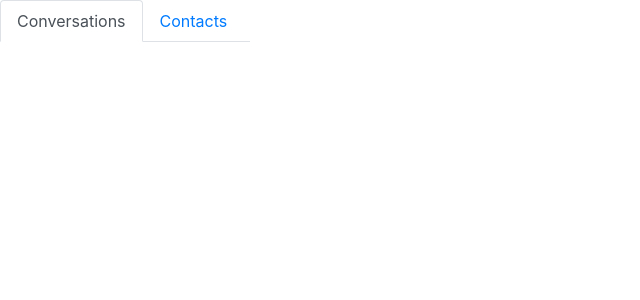
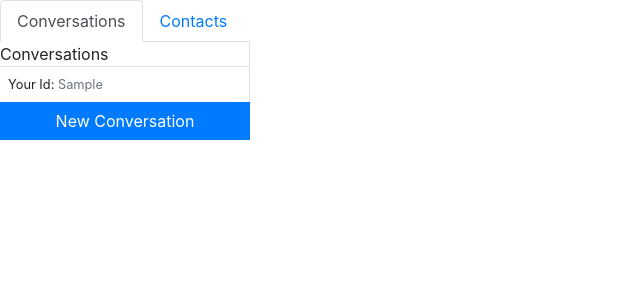
Before and after one commit to guru-apr21/socket, a React (Create React App) app: page / in a window 1280 px wide. Both pictures are taken after typing "Sample" into the empty fields and a click on the button "Login". Shown: the top 300 px of the page, without its empty margins (0-640 px from the left). Built offline with nearby package versions, Linux system fonts and the light colour scheme.

Commit message:
Define Tab content and Modal based on activeKeys

```diff
--- a/src/components/Sidebar.js
+++ b/src/components/Sidebar.js
@@ -1,11 +1,16 @@
 import React, { useState } from 'react';
-import { Tab, Nav } from 'react-bootstrap';
+import { Tab, Nav, Button, Modal } from 'react-bootstrap';
+import Conversation from './Conversation';
+import Contacts from './Contacts';
+import NewContactsModal from './NewContactsModal';
+import NewConversationModal from './NewConversationModal';
 
 const CONVERSATIONS_KEY = 'conversations';
 const CONTACTS_KEY = 'contacts';
 
-const Sidebar = () => {
+const Sidebar = ({ id }) => {
   const [activeKey, setActiveKey] = useState(CONVERSATIONS_KEY);
+  const conversationOpen = activeKey === CONVERSATIONS_KEY;
 
   return (
     <div style={{ width: '250px' }} className="d-flex flex-column">
@@ -18,7 +23,24 @@
             <Nav.Link eventKey={CONTACTS_KEY}>Contacts</Nav.Link>
           </Nav.Item>
         </Nav>
+        <Tab.Content className="border-right overflow-auto flex-grow-1">
+          <Tab.Pane eventKey={CONVERSATIONS_KEY}>
+            <Conversation />
+          </Tab.Pane>
+          <Tab.Pane eventKey={CONTACTS_KEY}>
+            <Contacts />
+          </Tab.Pane>
+        </Tab.Content>
+        <div className="p-2 border-top border-right small">
+          Your Id: <span className="text-muted">{id}</span>
+        </div>
+        <Button className="rounded-0">
+          New {conversationOpen ? 'Conversation' : 'Contact'}
+        </Button>
       </Tab.Container>
+      <Modal>
+        {conversationOpen ? <NewConversationModal /> : <NewContactsModal />}
+      </Modal>
     </div>
   );
 };
```
